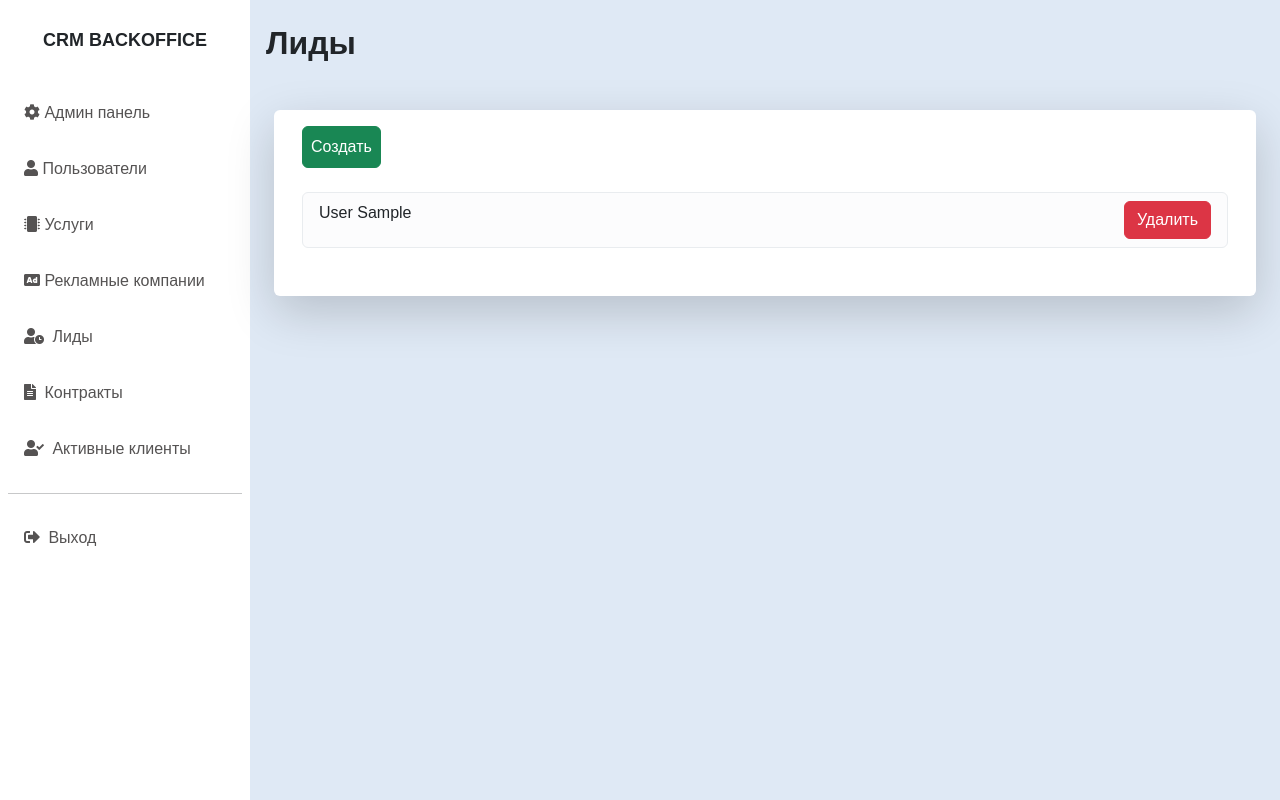
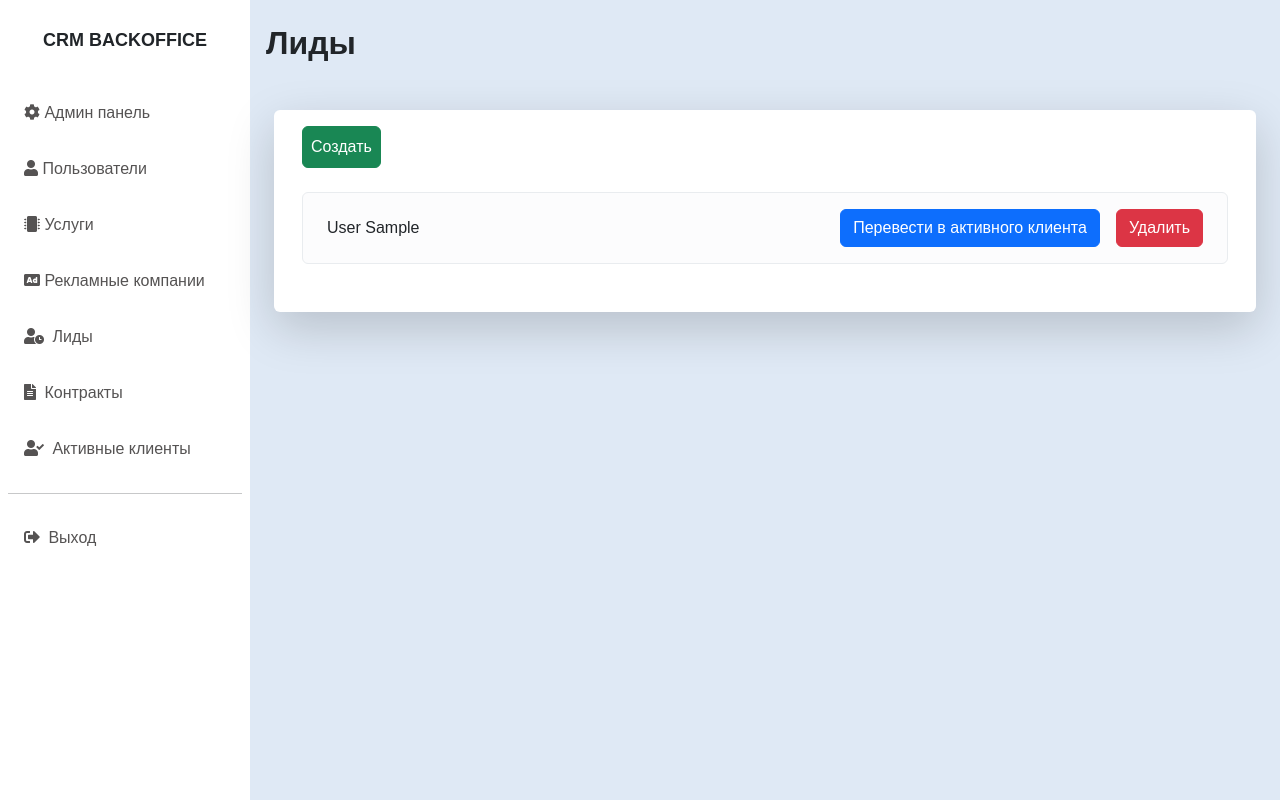
Before and after one commit to engineer-developer/CRM-system, a Django app: page /leads/ in a window 1280 px wide. Run offline with Django 5.2, Linux system fonts and the light colour scheme; a user stored in the database is signed in; tables that the repository leaves empty hold one stand-in row (values such as "Sample post").

Commit message:
upd leads/templates

```diff
--- a/crm_system/leads/templates/leads/leads-create.html
+++ b/crm_system/leads/templates/leads/leads-create.html
@@ -5,10 +5,13 @@
   <div class="row bg-white px-3 py-3 mx-2 my-5 rounded pb-5 shadow-lg">
     <div class="col"></div>
     <div class="col">
-        <form method="POST" action="/leads/new/">
+      <form method="POST" action="{% url "leads:lead_create" %}">
         {% csrf_token %}
         {{ form.as_p }}
+        <div class="d-flex justify-content-between">
           <button type="submit" class="btn btn-primary">Создать</button>
+          <a href="{% url "leads:leads_list" %}" class="btn btn-info">Назад</a>
+        </div>
       </form>
     </div>
     <div class="col"></div>
--- a/crm_system/leads/templates/leads/leads-detail.html
+++ b/crm_system/leads/templates/leads/leads-detail.html
@@ -11,7 +11,7 @@
                 <p class="card-text">{{ object.phone }}</p>
                 <div class="d-flex justify-content-end fw-bold">{{ object.email }}</div>
                 <div class="d-flex justify-content-center fw-bold">
-                    <a href="/leads/{{ object.pk }}/edit" class="btn btn-primary">Редактировать</a>
+                    <a href="{% url "leads:lead_edit" object.pk %}" class="btn btn-primary">Редактировать</a>
                 </div>
             </div>
         </div>
--- a/crm_system/leads/templates/leads/leads-list.html
+++ b/crm_system/leads/templates/leads/leads-list.html
@@ -4,14 +4,25 @@
   <h2 class="fw-bold">Лиды</h2>
   <div class="row bg-white px-3 py-3 mx-2 my-5 rounded pb-5 shadow-lg">
     <div class="hstack gap-3 pb-4">
-        <a href="/leads/new" class="btn btn-success p-2">Создать</a>
+      <a href="{% url "leads:lead_create" %}" class="btn btn-success p-2">Создать</a>
     </div>
     <div class="col">
       <ul class="list-group">
         {% for lead in leads %}
-            <li class="list-group-item list-group-item-light d-flex justify-content-between">
-                <a href="/leads/{{ lead.pk }}" class="text-decoration-none link-dark">{{ lead.last_name }} {{ lead.first_name }}</a>
-                <a href="/leads/{{ lead.pk }}/delete" class="btn btn-danger">Удалить</a>
+          <li class="list-group-item list-group-item-light ">
+            <div class="d-flex align-items-center">
+              <div class="p-2 flex-grow-1">
+                <a href="{% url "leads:lead_details" lead.pk %}"
+                   class="text-decoration-none link-dark">{{ lead.last_name }} {{ lead.first_name }}</a>
+              </div>
+              <div class="p-2">
+                <a href="{% url "customers:customer_create_from_lead" lead.pk %}" class="btn btn-primary">Перевести в активного
+                  клиента</a>
+              </div>
+              <div class="p-2">
+                <a href="{% url "leads:lead_delete" lead.pk %}" class="btn btn-danger">Удалить</a>
+              </div>
+            </div>
           </li>
         {% endfor %}
       </ul>
```
Lines whose indentation alone changed are shown as unchanged.
